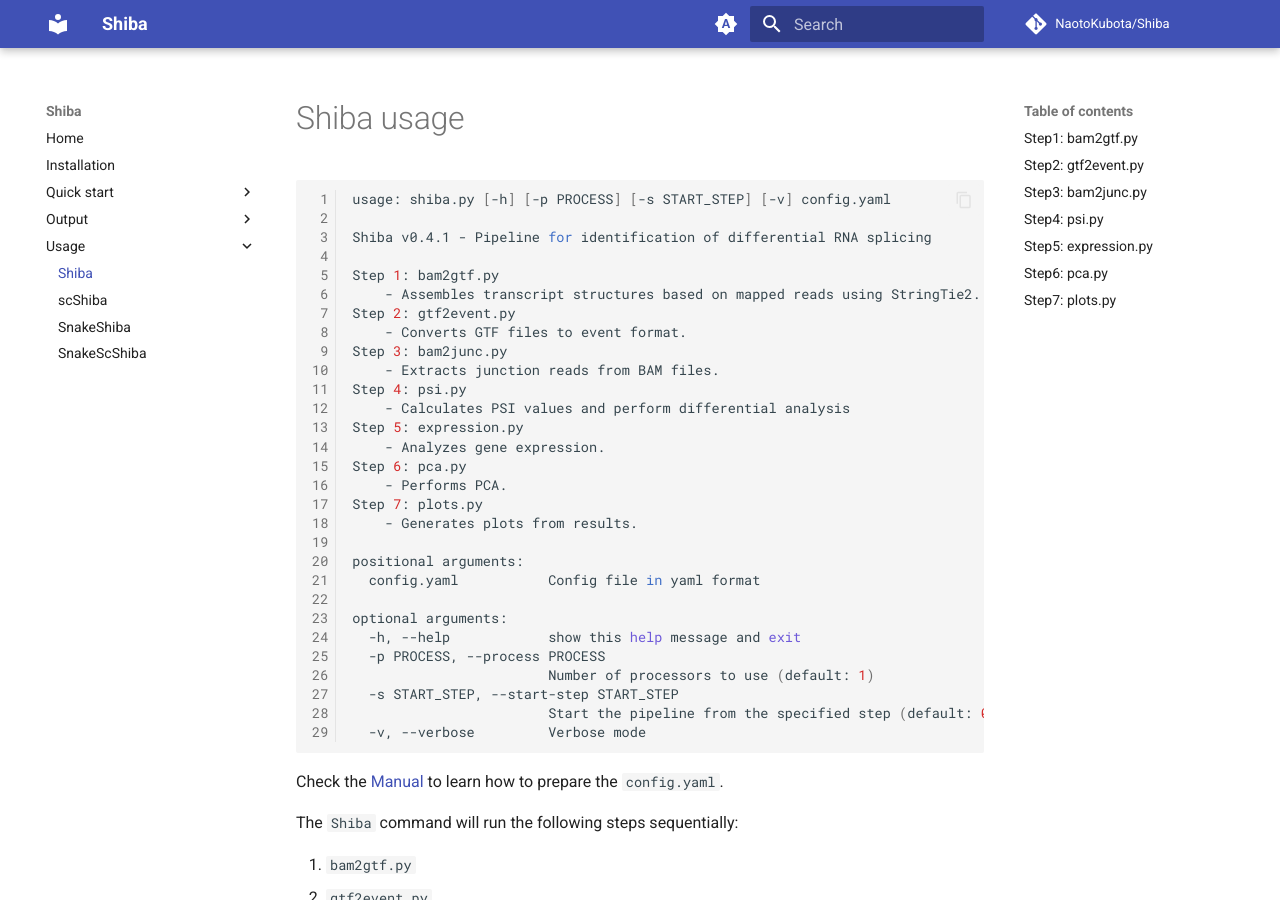
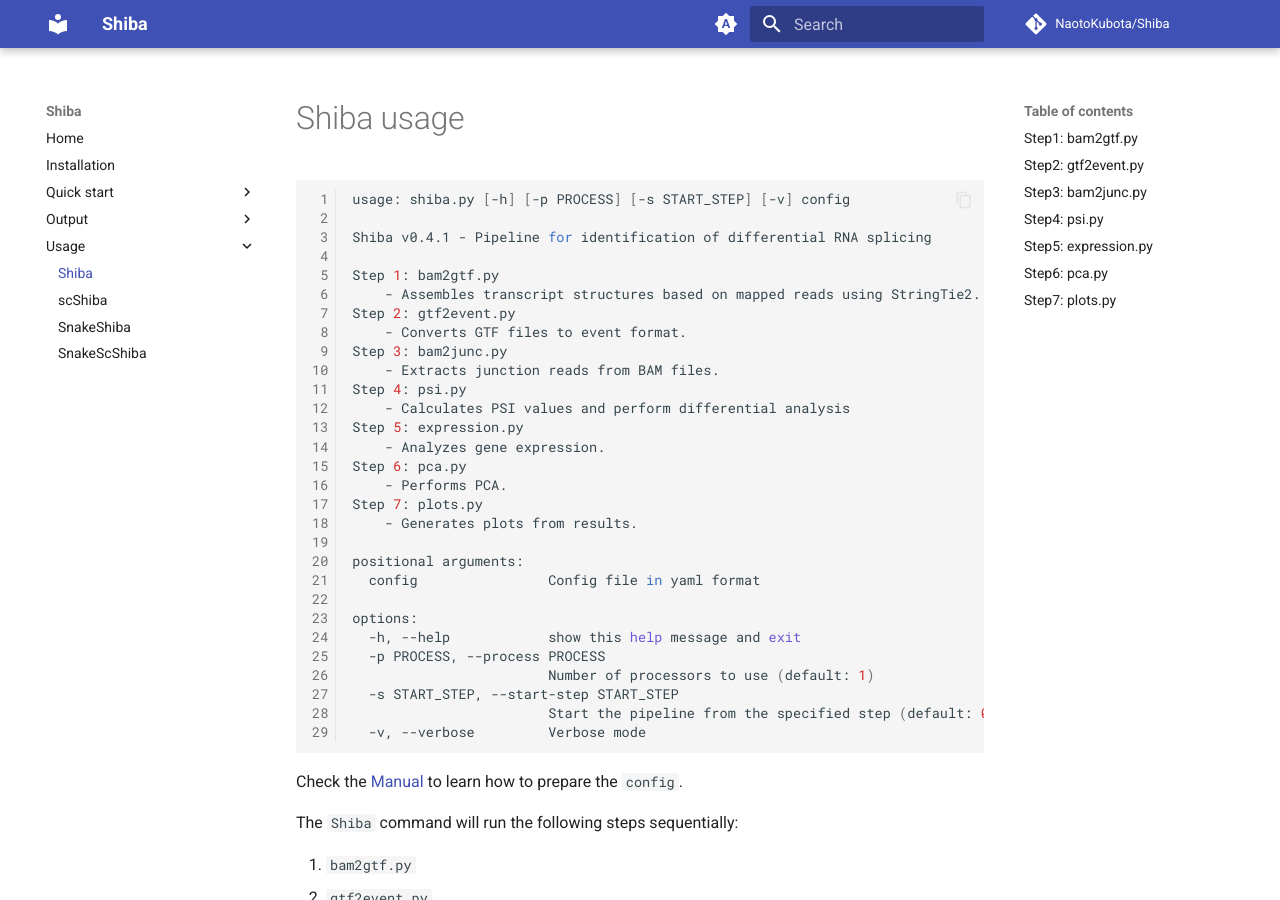
Before and after one commit to NaotoKubota/Shiba, an MkDocs documentation site: the page built from docs/usage/shiba.md, in a window 1280 px wide and 900 px high. Built offline with MkDocs 1.6.1 and Material for MkDocs 9.7.7, drawn with Linux system fonts in a browser that asks for light colours; comment, search, counter and statistics services are not loaded.

Commit message:
docs: Update usage instructions to replace 'config.yaml' with 'config'

````diff
--- a/docs/usage/shiba.md
+++ b/docs/usage/shiba.md
@@ -1,7 +1,7 @@
 # Shiba usage
 
 ``` bash
-usage: shiba.py [-h] [-p PROCESS] [-s START_STEP] [-v] config.yaml
+usage: shiba.py [-h] [-p PROCESS] [-s START_STEP] [-v] config
 
 Shiba v0.4.1 - Pipeline for identification of differential RNA splicing
 
@@ -21,9 +21,9 @@ Step 7: plots.py
     - Generates plots from results.
 
 positional arguments:
-  config.yaml           Config file in yaml format
+  config                Config file in yaml format
 
-optional arguments:
+options:
   -h, --help            show this help message and exit
   -p PROCESS, --process PROCESS
                         Number of processors to use (default: 1)
@@ -32,7 +32,7 @@ optional arguments:
   -v, --verbose         Verbose mode
 ```
 
-Check the [Manual](../manual/diff_splicing_bulk.md/#1-prepare-inputs) to learn how to prepare the `config.yaml`.
+Check the [Manual](../manual/diff_splicing_bulk.md/#1-prepare-inputs) to learn how to prepare the `config`.
 
 The `Shiba` command will run the following steps sequentially:
 
````
Also changed, not shown: docs/usage/scshiba.md (+3 -3 lines).
